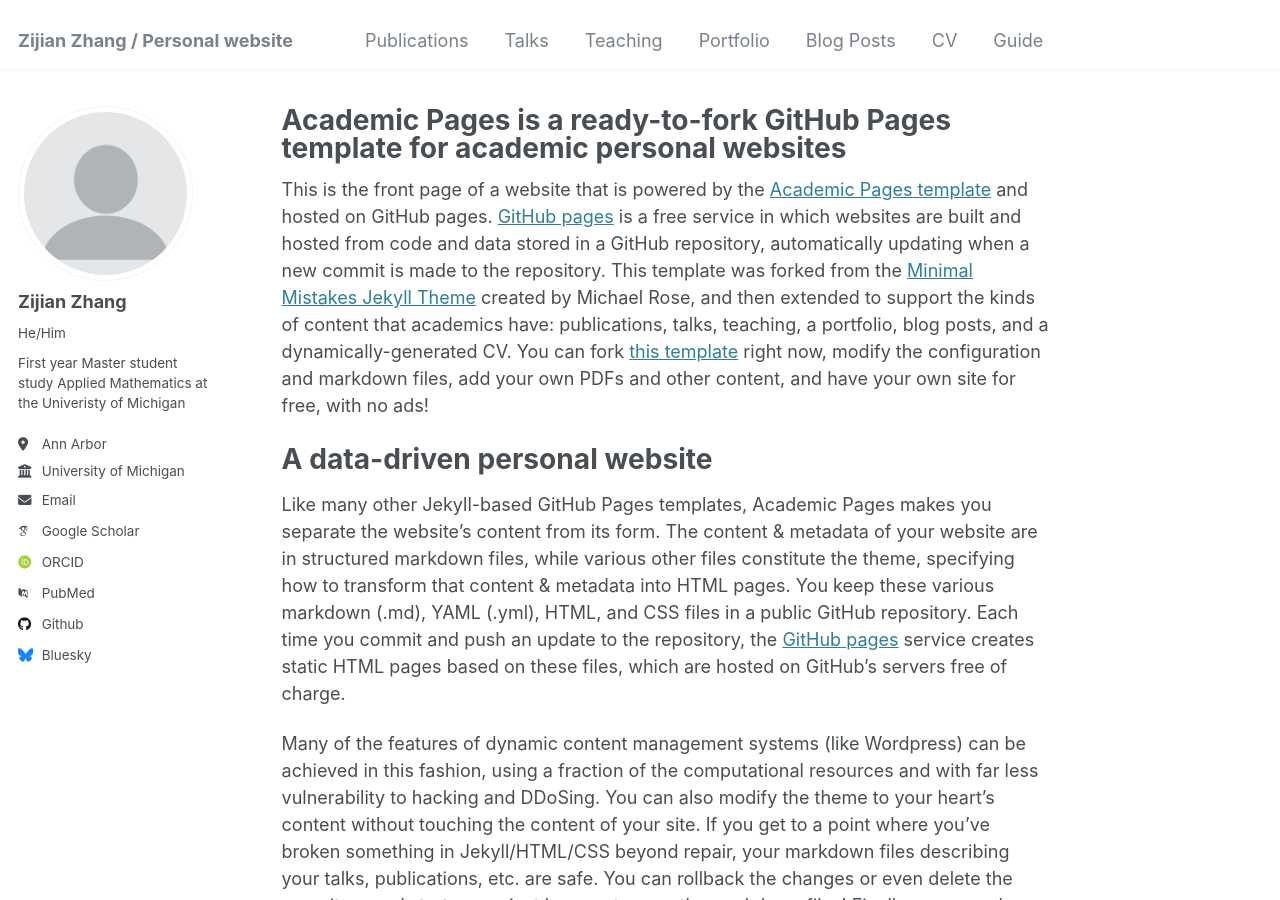
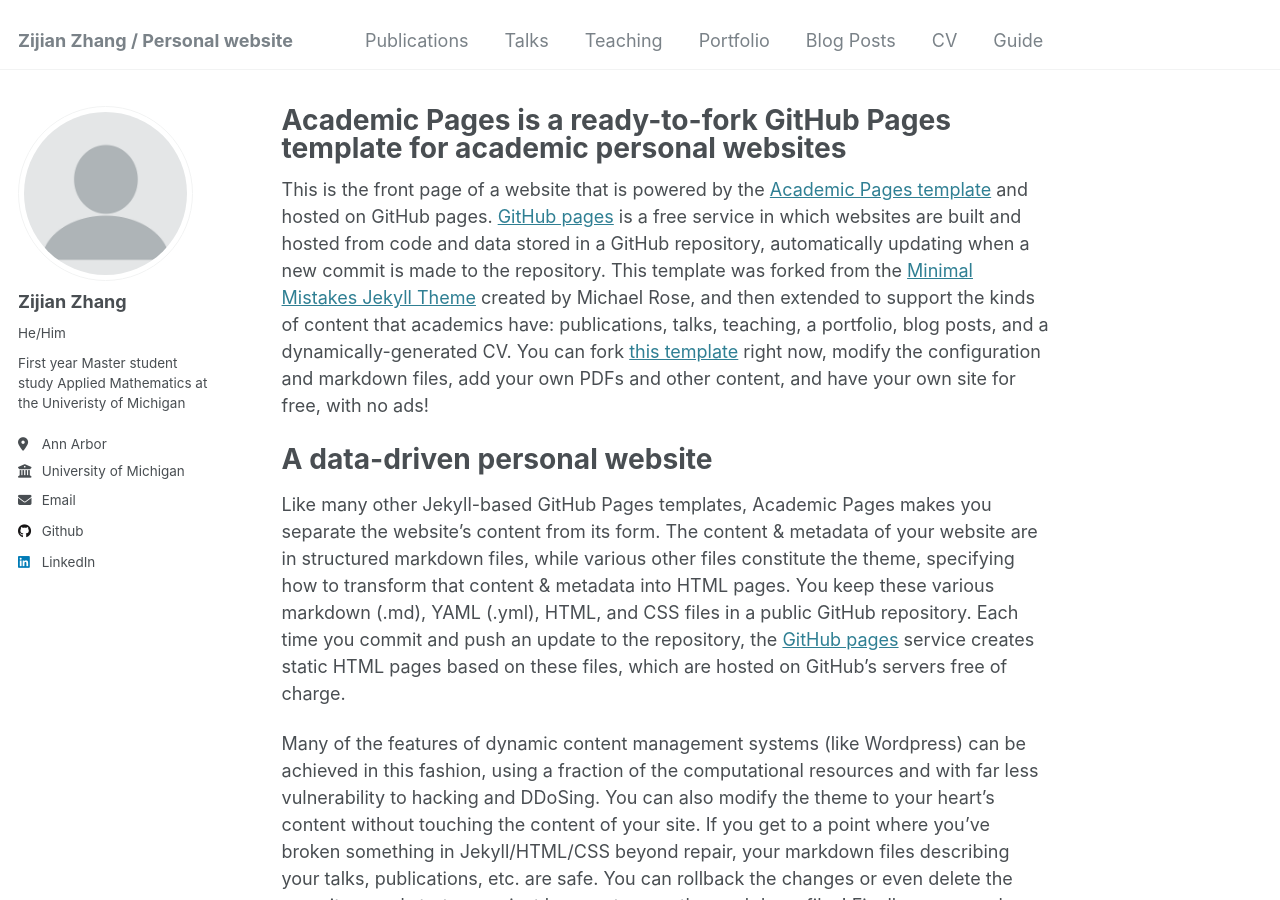
Before and after one commit to Michael6666666/Michael6666666.github.io, a Jekyll site: the page built from _pages/about.md, in a window 1280 px wide and 900 px high. Built offline with Jekyll 4.4.1, drawn with Linux system fonts in a browser that asks for light colours; some web fonts are replaced.

Commit message:
Update _config.yml

```diff
--- a/_config.yml
+++ b/_config.yml
@@ -32,11 +32,11 @@ author:
 
   # Academic websites
   arxiv            : # URL - Update with the correct link to your profile
-  googlescholar    : "https://scholar.google.com/citations?user=PS_CX0AAAAAJ"
+  googlescholar    : #"https://scholar.google.com/citations?user=PS_CX0AAAAAJ"
   impactstory      : # URL
-  orcid            : "http://orcid.org/yourorcidurl"
+  orcid            : #"http://orcid.org/yourorcidurl"
   semantic         : # URL
-  pubmed           : "https://www.ncbi.nlm.nih.gov/pubmed/?term=john+snow"
+  pubmed           : #"https://www.ncbi.nlm.nih.gov/pubmed/?term=john+snow"
   researchgate     : # URL
   scopus           : # URL
 
@@ -44,12 +44,12 @@ author:
   bitbucket        : # Username - Update with your username on the site
   codepen          : # Username
   dribbble         : # Username
-  github           : "academicpages"
+  github           : "Michael6666666"
   kaggle           : # Username
   stackoverflow    : # User number or user number and name (i.e., use "1" or "1/jeff-atwood")
 
   # Social media
-  bluesky          : "bsky.app" # Replace this with you Bluesky username
+  bluesky          : #"bsky.app" # Replace this with you Bluesky username
   facebook         : # Username
   flickr           : # Username
   foursquare       : # Username
@@ -58,7 +58,7 @@ author:
   keybase          : # Username
   instagram        : # Username
   lastfm           : # Username
-  linkedin         : # Username
+  linkedin         : "Zijian Zhang"
   mastodon         : # URL
   medium           : # URL
   pinterest        : # Username
```
